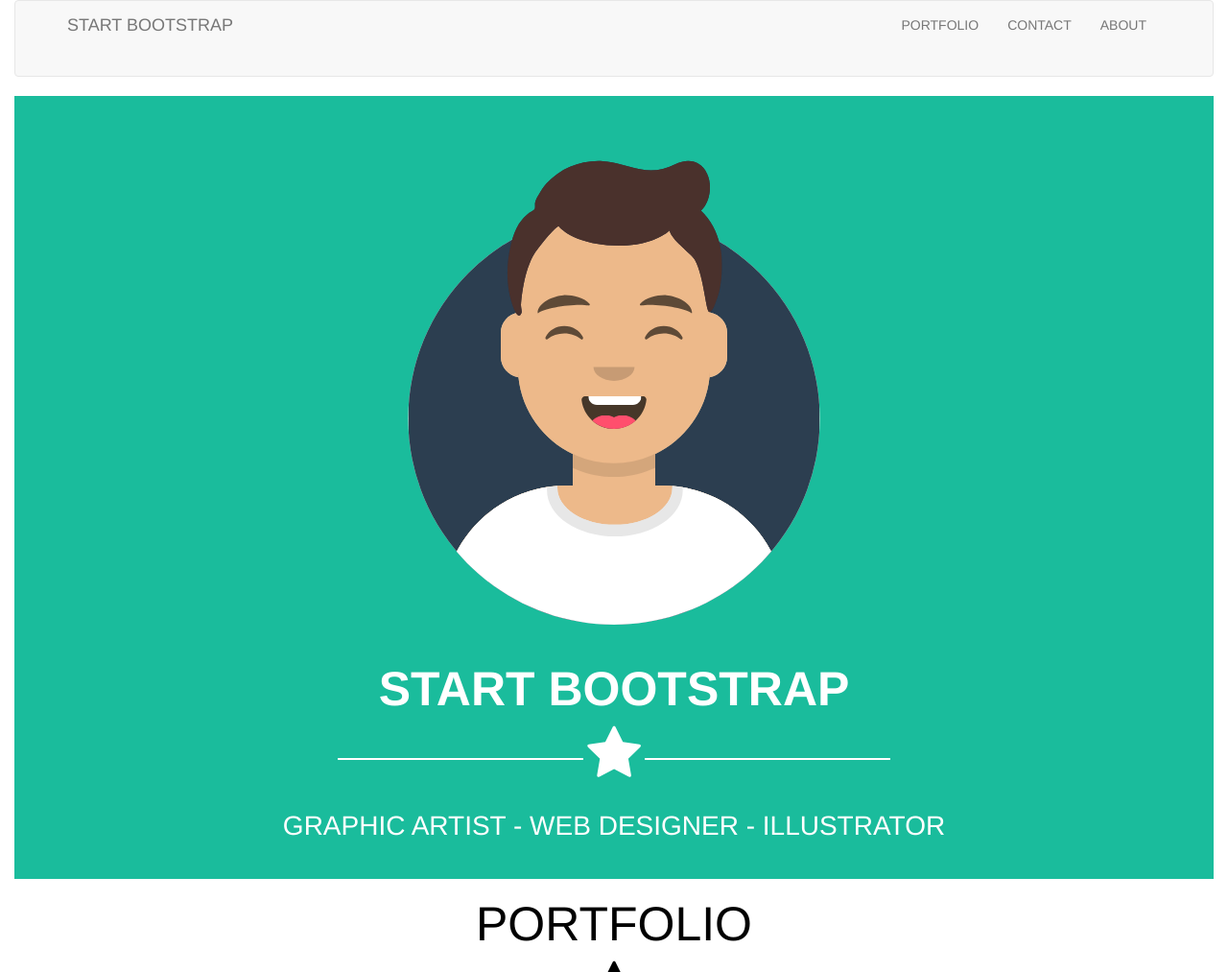
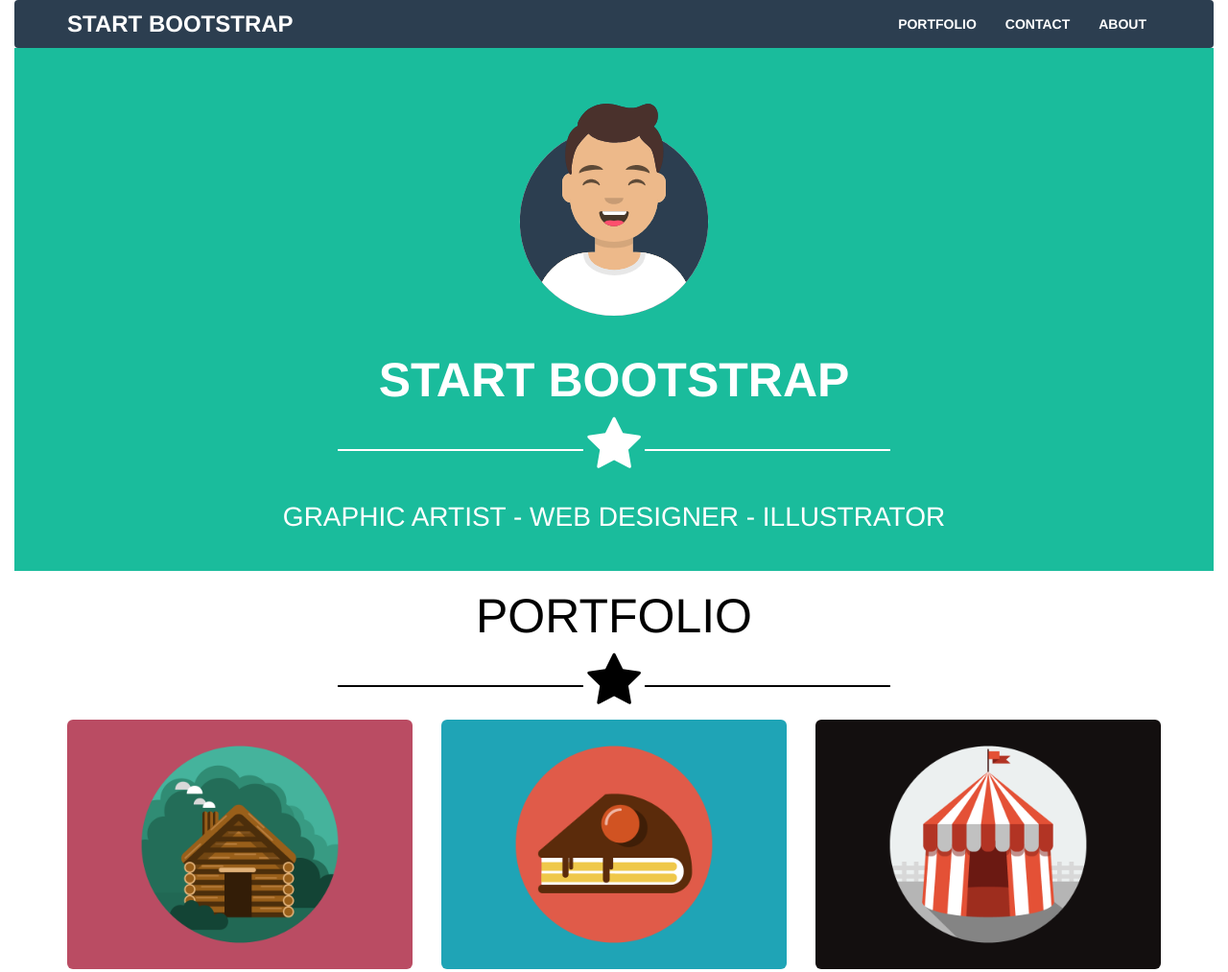
Before and after one commit to estefansilvi/html-css-bootstrap-freelancer, a plain HTML site: page index.html in a window 1280 px wide. Shown: the top 1013 px of the page at 96% size. Drawn offline with nearby package versions, Linux system fonts and the light colour scheme.

Commit message:
style navbar

```diff
--- a/css/style.css
+++ b/css/style.css
@@ -52,9 +52,31 @@ padding-top: 30px;
 
 /* page sections */
 .navbar {
-  height: 80px;
+margin-bottom: 0;
+border:0;
 }
 
+.bl-navbar {
+  background-color: #2c3e50;
+  color: #fff;
+}
+
+.bl-navbar .navbar-brand, .bl-navbar .navbar-nav>li>a {
+  color: #fff;
+}
+
+.bl-navbar .navbar-brand {
+  font-size:24px;
+  font-weight: bolder;
+}
+
+.bl-navbar .navbar-nav>li>a {
+  font-weight: bolder;
+}
+
+.bl-navbar .navbar-brand:hover, .bl-navbar .navbar-nav>li>a:hover {
+  color: #1ABC9C;
+}
 .start-bootstrap{
   text-align: center;
   background-color: #1ABC9C;
@@ -111,7 +133,7 @@ padding-top: 30px;
 }
 
 
-.about [class*="col-"] .btn-default{
+.about  a.btn-default{
   background-color:#1ABC9C;
   text-align: center;
   margin:20px;
@@ -152,8 +174,8 @@ padding-top: 30px;
   text-align: left;
 }
 
-.contact-me .btn-default {
-  text-align: center;
+.bl-form .btn-default {
+  text-align: left;
   background-color:#1ABC9C;
   color: #ffffff;
   margin-bottom: 10px;
@@ -208,3 +230,9 @@ padding-top: 30px;
 }
 /* Medium devices (desktops, 992px and up) */
 @media (min-width: 992px) {
+  .start-bootstrap img.main-image{
+    width: 20%;
+    padding:20px;
+  }
+
+}
```
